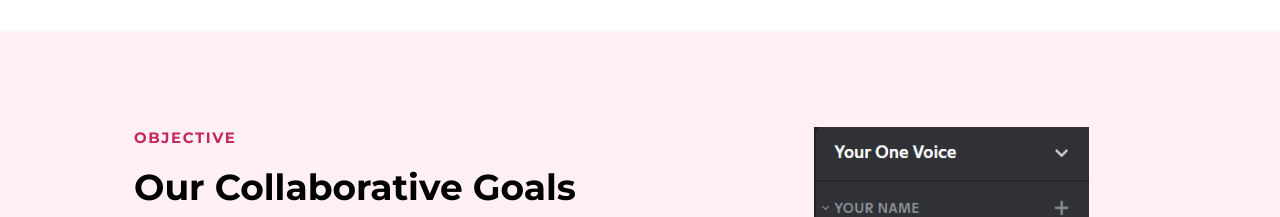
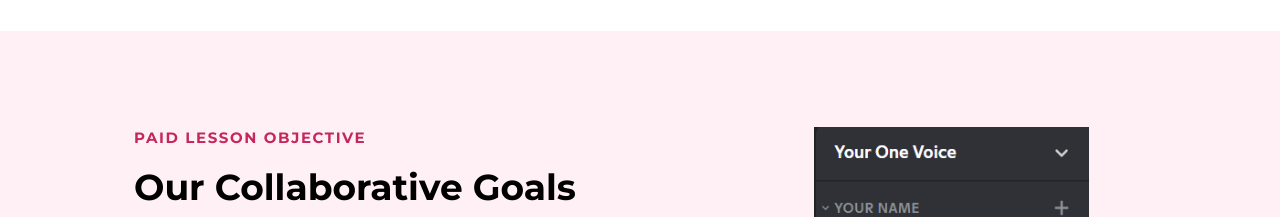
Before and after one commit to rajibul-dev/voccaria, a Next.js app in the folder nextjs/: page / in a window 1280 px wide. Shown: the part 1460-1677 px from the top of the page. Built offline with nearby package versions, Linux system fonts and the light colour scheme.

Commit message:
More describing tertiarry heading in the objective section

```diff
--- a/nextjs/src/app/mia/sections/objective/objective.tsx
+++ b/nextjs/src/app/mia/sections/objective/objective.tsx
@@ -37,7 +37,7 @@ export default function Objective() {
         <div className={ObjectiveStyles.textbox}>
           <HeadingPair
             headingClassName={ObjectiveStyles.heading}
-            tertiary="Objective"
+            tertiary="Paid Lesson Objective"
             heading="Our Collaborative Goals"
           />
           <Features features={features} />
```
